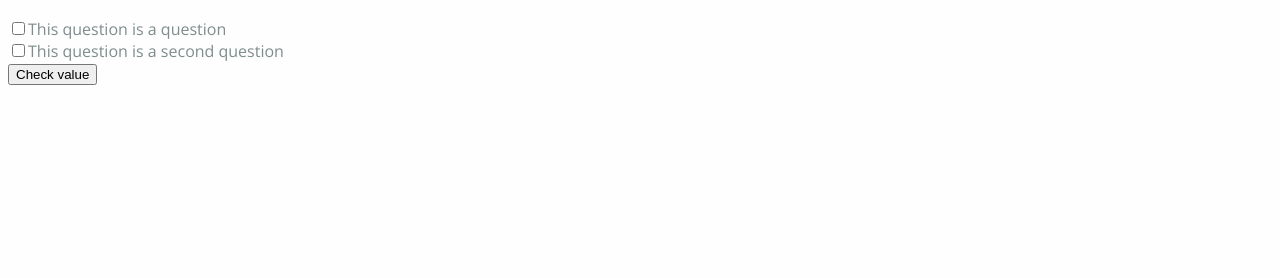
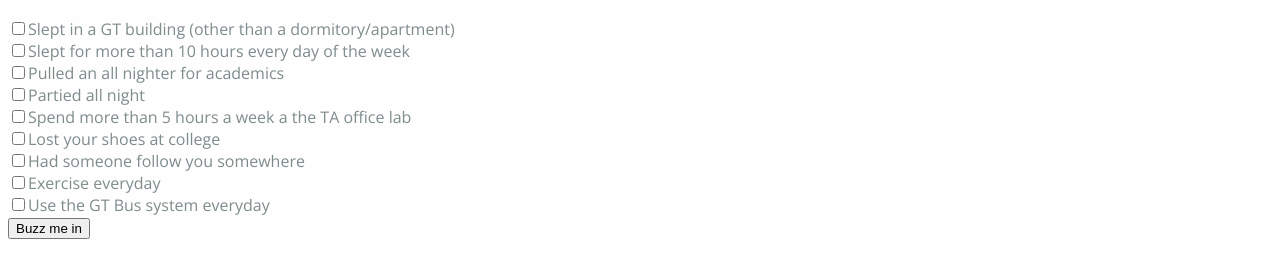
Before and after one commit to Gannon260/BuzzedSite, a plain HTML site: page index.html in a window 1280 px wide. Shown: the part 74-352 px from the top of the page. Drawn offline with nearby package versions, Linux system fonts and the light colour scheme.

Commit message:
Update index.html

```diff
--- a/index.html
+++ b/index.html
@@ -16,17 +16,33 @@
 
       <h1>How Buzzed are you</h1>
 
-<input id="checkbox" type="checkbox">This question is a question </input>
-<br>
-
-<input id="checkbox" type="checkbox">This question is a second question </input>
-<br>
-<button onclick="checkboxes()">Check value</button>
+      <input id="checkbox" type="checkbox">Slept in a GT building (other than a dormitory/apartment) </input>
+      <br>
+      <input id="checkbox" type="checkbox">Slept for more than 10 hours every day of the week</input>
+      <br>
+      <input id="checkbox" type="checkbox">Pulled an all nighter for academics</input>
+      <br>
+      <input id="checkbox" type="checkbox">Partied all night</input>
+      <br>
+      <input id="checkbox" type="checkbox">Spend more than 5 hours a week a the TA office lab</input>
+      <br>
+      <input id="checkbox" type="checkbox">Lost your shoes at college</input>
+      <br>
+      <input id="checkbox" type="checkbox">Had someone follow you somewhere</input>
+      <br>
+      <input id="checkbox" type="checkbox">Exercise everyday</input>
+      <br>
+      <input id="checkbox" type="checkbox">Use the GT Bus system everyday</input>
+      <br>
 
 
+
+
+    <button onclick="checkboxes()">Buzz me in</button>
+
+    <p id="printed"></p>
+
         <br/>
-
-        <div id="about">
 
         </div>
         <script src="script.js"></script>
```
